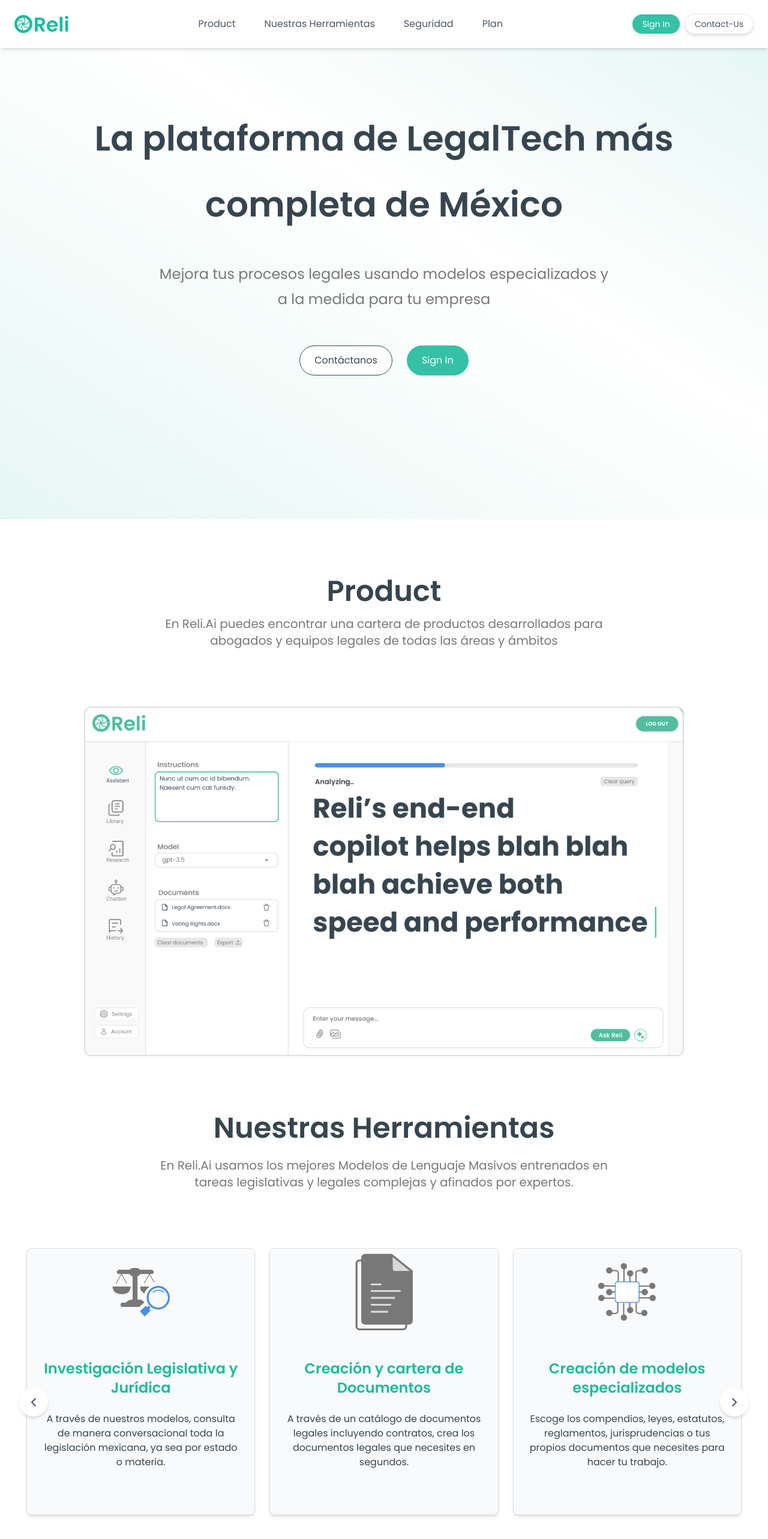
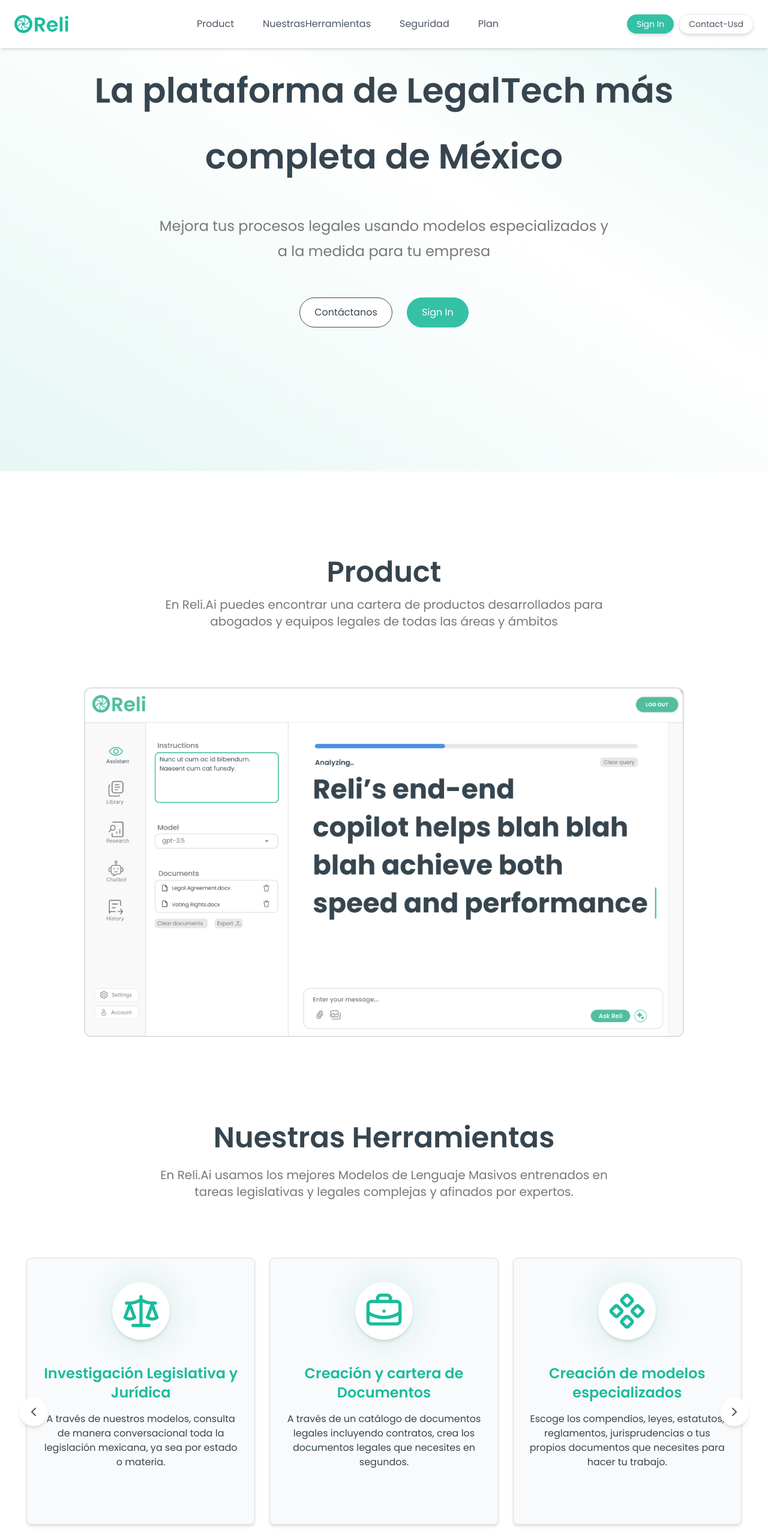
Before and after one commit to MexicaNFT/reliLanding, a Next.js app: page / in a window 1280 px wide. Shown: the top 2566 px of the page at 60% size. Built offline with nearby package versions, Linux system fonts and the light colour scheme.

Commit message:
"Updated package-lock.json, package.json, and various component files (AIToolCard, Header, NuestrasHerramientas, page) with changes to dependencies, imports, and component structures."

```diff
--- a/package.json
+++ b/package.json
@@ -10,6 +10,7 @@
   },
   "dependencies": {
     "@heroicons/react": "^2.1.5",
+    "framer-motion": "^11.11.4",
     "lucide-react": "^0.446.0",
     "next": "14.2.9",
     "react": "^18",
--- a/src/app/components/AIToolCard.tsx
+++ b/src/app/components/AIToolCard.tsx
@@ -1,29 +1,28 @@
 import React from "react";
-import Image from "next/image";
 
 interface AIToolCardProps {
   title: string;
   description: string;
-  imageSrc: any;
+  icon: React.ReactElement;
 }
 
 export default function AIToolCard({
   title,
   description,
-  imageSrc,
+  icon,
 }: AIToolCardProps) {
   return (
-    <div className="w-full max-w-sm min-h-[445px] flex flex-col items-center p-6 rounded-lg bg-[#F9FAFC] border border-[#DEDEDE] shadow-md transition-shadow duration-300 hover:shadow-lg">
-      <div className="w-24 h-24 mb-16 flex items-center justify-center">
-        <Image
-          src={imageSrc}
-          alt={title}
-          width={96}
-          height={96}
-          objectFit="contain"
-        />
+    <div className="w-full max-w-sm min-h-[445px] flex flex-col items-center p-6 rounded-lg bg-[#F9FAFC] border border-[#DEDEDE] shadow-md transition-all duration-300 hover:shadow-lg">
+      <div className="w-32 h-32 mb-6 flex items-center justify-center relative group">
+        <div className="absolute inset-0 bg-primary-green/10 rounded-full blur-xl group-hover:bg-primary-green/20 transition-all duration-300"></div>
+        <div className="relative bg-white rounded-full p-4 shadow-md transition-all duration-300 group-hover:shadow-lg group-hover:scale-110">
+          {React.cloneElement(icon, {
+            className:
+              "w-16 h-16 text-primary-green transition-all duration-300 group-hover:text-primary-green/80",
+          })}
+        </div>
       </div>
-      <h3 className="font-poppins text-xl sm:text-2xl font-semibold leading-tight text-center text-primary-green mb-6">
+      <h3 className="font-poppins text-xl sm:text-2xl font-semibold leading-tight text-center text-primary-green mb-4">
         {title}
       </h3>
       <p className="font-poppins text-sm sm:text-base font-medium leading-relaxed text-center text-[#36454F] flex-grow">
--- a/src/app/components/Header.tsx
+++ b/src/app/components/Header.tsx
@@ -9,6 +9,7 @@ import { useRouter } from "next/navigation";
 export default function Header() {
   const [menuOpen, setMenuOpen] = useState(false);
   const [showGoToTop, setShowGoToTop] = useState(false);
+  const [activeSection, setActiveSection] = useState("");
   const router = useRouter();
 
   const handleNavigation = (sectionId: string) => {
@@ -17,9 +18,13 @@ export default function Header() {
     } else {
       const section = document.getElementById(sectionId);
       if (section) {
-        section.scrollIntoView({ behavior: "smooth" });
+        const yOffset = -80;
+        const y =
+          section.getBoundingClientRect().top + window.pageYOffset + yOffset;
+        window.scrollTo({ top: y, behavior: "smooth" });
       }
     }
+    setActiveSection(sectionId);
     setMenuOpen(false);
   };
 
@@ -36,16 +41,36 @@ export default function Header() {
       }
     };
 
+    const handleScroll = () => {
+      const sections = ["product", "nuestrasHerramientas", "seguridad", "plan"];
+      let current = "";
+
+      for (let section of sections) {
+        const element = document.getElementById(section);
+        if (element) {
+          const rect = element.getBoundingClientRect();
+          if (rect.top <= 100 && rect.bottom >= 100) {
+            current = section;
+            break;
+          }
+        }
+      }
+
+      setActiveSection(current);
+    };
+
     window.addEventListener("scroll", handleScrollVisibility);
+    window.addEventListener("scroll", handleScroll);
 
     return () => {
       window.removeEventListener("scroll", handleScrollVisibility);
+      window.removeEventListener("scroll", handleScroll);
     };
   }, []);
 
   return (
     <div>
-      <header className="flex items-center justify-between px-4 py-5 bg-white shadow-md">
+      <header className="flex items-center justify-between px-4 py-5 bg-white shadow-md fixed top-0 left-0 right-0 z-50">
         <div
           className="flex-shrink-0 px-2 cursor-pointer"
           onClick={() => router.push("/")}
@@ -80,30 +105,22 @@ export default function Header() {
             menuOpen ? "flex" : "hidden"
           } absolute top-14 left-0 w-full bg-white shadow-md md:static md:flex md:space-x-4 md:w-auto md:shadow-none md:bg-transparent z-10 flex-col items-center md:flex-row`}
         >
-          <button
-            onClick={() => handleNavigation("product")}
-            className="block py-2 px-4 text- text-gray-600 hover:text-gray-900 md:inline-block"
-          >
-            Product
-          </button>
-          <button
-            onClick={() => handleNavigation("nuestrasHerramientas")}
-            className="block py-2 px-4 text text-gray-600 hover:text-gray-900 md:inline-block"
-          >
-            Nuestras Herramientas
-          </button>
-          <button
-            onClick={() => handleNavigation("security")}
-            className="block py-2 px-4 text text-gray-600 hover:text-gray-900 md:inline-block"
-          >
-            Seguridad
-          </button>
-          <button
-            onClick={() => handleNavigation("plan")}
-            className="block py-2 px-4 text text-gray-600 hover:text-gray-900 md:inline-block"
-          >
-            Plan
-          </button>
+          {["product", "nuestrasHerramientas", "seguridad", "plan"].map(
+            (section) => (
+              <button
+                key={section}
+                onClick={() => handleNavigation(section)}
+                className={`block py-2 px-4 text-gray-600 hover:text-gray-900 md:inline-block relative ${
+                  activeSection === section ? "font-semibold" : ""
+                }`}
+              >
+                {section.charAt(0).toUpperCase() + section.slice(1)}
+                {activeSection === section && (
+                  <span className="absolute bottom-0 left-0 w-full h-0.5 bg-[#34C1A6]"></span>
+                )}
+              </button>
+            )
+          )}
         </nav>
 
         <div className="hidden md:flex items-center space-x-2 px-2">
@@ -111,7 +128,7 @@ export default function Header() {
             Sign In
           </button>
           <button className="bg-white border border-[#E5E7EB] shadow-md text-gray-600 px-4 py-1.5 text-sm rounded-full hover:bg-gray-100 transition-colors">
-            Contact-Us
+            Contact-Usd
           </button>
         </div>
       </header>
--- a/src/app/components/NuestrasHerramientas.tsx
+++ b/src/app/components/NuestrasHerramientas.tsx
@@ -2,11 +2,14 @@
 
 import React, { useState, useEffect } from "react";
 import AIToolCard from "./AIToolCard";
-import { ChevronLeft, ChevronRight } from "lucide-react";
-import Investigation from "../assets/Investigation.png";
-import Notes from "../assets/notes.png";
-import Circuit from "../assets/circuit.png";
-import Search from "../assets/search.png";
+import {
+  ChevronLeft,
+  ChevronRight,
+  Scale,
+  BriefcaseBusiness,
+  Component,
+  ChartSplineIcon,
+} from "lucide-react";
 
 export default function NuestrasHerramientas() {
   const [currentSlide, setCurrentSlide] = useState(0);
@@ -38,6 +41,33 @@ export default function NuestrasHerramientas() {
     setCurrentSlide((prev) => (prev - 1 + totalSlides) % totalSlides);
   };
 
+  const tools = [
+    {
+      title: "Investigación Legislativa y Jurídica",
+      description:
+        "A través de nuestros modelos, consulta de manera conversacional toda la legislación mexicana, ya sea por estado o materia.",
+      icon: <Scale className="w-12 h-12 text-gray-600" />,
+    },
+    {
+      title: "Creación y cartera de Documentos",
+      description:
+        "A través de un catálogo de documentos legales incluyendo contratos, crea los documentos legales que necesites en segundos.",
+      icon: <BriefcaseBusiness className="w-12 h-12 text-gray-600" />,
+    },
+    {
+      title: "Creación de modelos especializados",
+      description:
+        "Escoge los compendios, leyes, estatutos, reglamentos, jurisprudencias o tus propios documentos que necesites para hacer tu trabajo.",
+      icon: <Component className="w-12 h-12 text-gray-600" />,
+    },
+    {
+      title: "Análisis de Documentos",
+      description:
+        "Analiza tus contratos y documentos con nuestras herramientas para hacer tus flujos de trabajo más eficientes.",
+      icon: <ChartSplineIcon className="w-12 h-12 text-gray-600" />,
+    },
+  ];
+
   return (
     <div className="max-w-[1280px] mx-auto px-4 sm:px-6 lg:px-8">
       <div className="text-center my-16 md:my-24">
@@ -60,37 +90,16 @@ export default function NuestrasHerramientas() {
               }%)`,
             }}
           >
-            {[
-              {
-                title: "Investigación Legislativa y Jurídica",
-                description:
-                  "A través de nuestros modelos, consulta de manera conversacional toda la legislación mexicana, ya sea por estado o materia.",
-                imageSrc: Investigation,
-              },
-              {
-                title: "Creación y cartera de Documentos",
-                description:
-                  "A través de un catálogo de documentos legales incluyendo contratos, crea los documentos legales que necesites en segundos.",
-                imageSrc: Notes,
-              },
-              {
-                title: "Creación de modelos especializados",
-                description:
-                  "Escoge los compendios, leyes, estatutos, reglamentos, jurisprudencias o tus propios documentos que necesites para hacer tu trabajo.",
-                imageSrc: Circuit,
-              },
-              {
-                title: "Análisis de Documentos",
-                description:
-                  "Analiza tus contratos y documentos con nuestras herramientas para hacer tus flujos de trabajo más eficientes.",
-                imageSrc: Search,
-              },
-            ].map((card, index) => (
+            {tools.map((tool, index) => (
               <div
                 key={index}
                 className="w-full sm:w-1/2 lg:w-1/3 flex-shrink-0 px-3 mb-6"
               >
-                <AIToolCard {...card} />
+                <AIToolCard
+                  title={tool.title}
+                  description={tool.description}
+                  icon={tool.icon}
+                />
               </div>
             ))}
           </div>
--- a/src/app/page.tsx
+++ b/src/app/page.tsx
@@ -6,16 +6,16 @@ import NuestrasHerramientas from "./components/NuestrasHerramientas";
 export default function Home() {
   return (
     <>
-      <section id="hero">
+      <section id="hero" className="mb-36">
         <Hero />
       </section>
-      <section id="product">
+      <section id="product" className="mb-36">
         <Product />
       </section>
-      <section id="nuestrasHerramientas">
+      <section id="nuestrasHerramientas" className="mb-36">
         <NuestrasHerramientas />
       </section>
-      <section id="security">
+      <section id="seguridad" className="mb-36">
         <Seguridad />
       </section>
     </>
```
Also changed, not shown: 1 other file (tests, documents, lock files or other folders).
